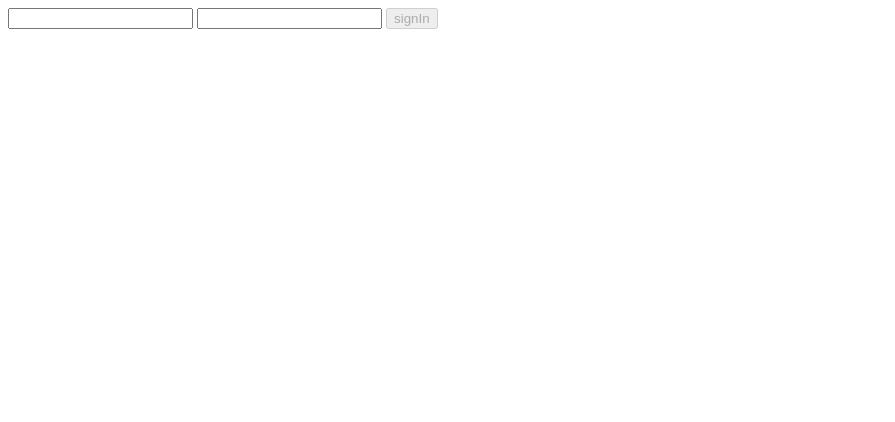
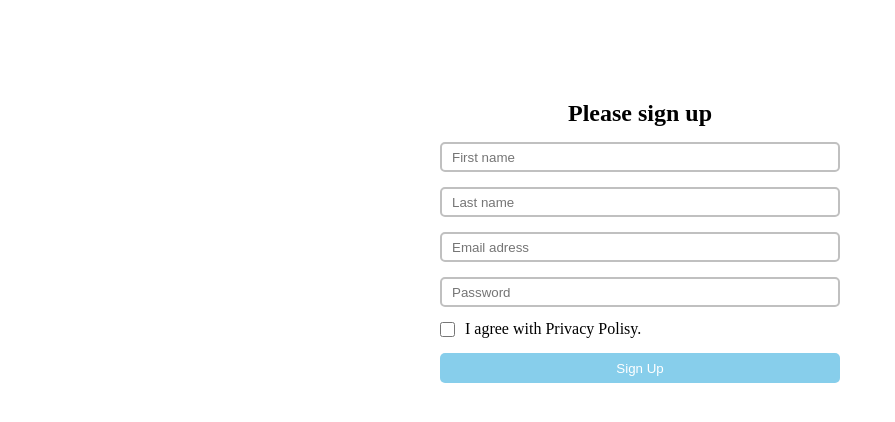
Before and after one commit to AVKydin/Lesson13, a plain HTML site: page index.html in a window 1280 px wide. Shown: the whole page, without its empty margins (0-895 px from the left). Drawn offline with Linux system fonts and the light colour scheme.

Commit message:
end form

```diff
--- a/index.html
+++ b/index.html
@@ -9,11 +9,18 @@
 </head>
 <body>
 
-    <form class="f">
-        <input type="text" id="login" pattern="\w{4,10}" required>
-        <input type="text" id="password" pattern="[a-zA-Z0-9_@#&]{6,16}" required>
-        <input type="submit" value="signIn" id="signIn" disabled>
-    </form>
+    <div class="form-box">
+        <form class="form">
+            <h2>Please sign up</h2>
+            <input type="text" id="firstName" placeholder="First name">
+            <input type="text" id="lastName" placeholder="Last name">
+            <input type="text" id="email" placeholder="Email adress">
+            <input type="text" id="password" placeholder="Password">
+            <input type="checkbox" id="checkbox" name="checkbox">
+            <label for="checkbox"><span name="checkbox">I agree with Privacy Polisy.</span></label>
+            <input type="submit" value="Sign Up" id="signUp" disabled>
+        </form>
+    </div>
 
     <script src="./main.js"></script>
 </body>
--- a/main.css
+++ b/main.css
@@ -0,0 +1,62 @@
+*{
+    margin: 0;
+    padding: 0;
+    box-sizing: border-box;
+}
+
+body{
+    width: 100%;
+    margin: 0 auto;
+}
+
+.form-box{
+    width: 400px;
+    margin: 100px auto;
+}
+
+.form{
+    display: flex;
+    flex-wrap: wrap;
+
+}
+
+h2{
+    margin: 0 auto;
+}
+
+#firstName,
+#lastName,
+#email,
+#password,
+#checkbox,
+#signUp{
+    width: 400px;
+    height: 30px;
+    margin-top: 15px;
+    padding-left: 10px;
+    border: 2px solid silver;
+    border-radius: 5px;
+    outline: none;
+}
+
+#firstName:hover{
+    border: 2px solid skyblue;
+}
+
+#checkbox{
+    width: 15px;
+    height: 15px;
+
+}
+
+label{
+    margin-top: 13px;
+    margin-left: 10px;
+}
+
+#signUp{
+    padding-left: 0;
+    color: #fff;
+    background-color: skyblue;
+    border: none;
+}
```
